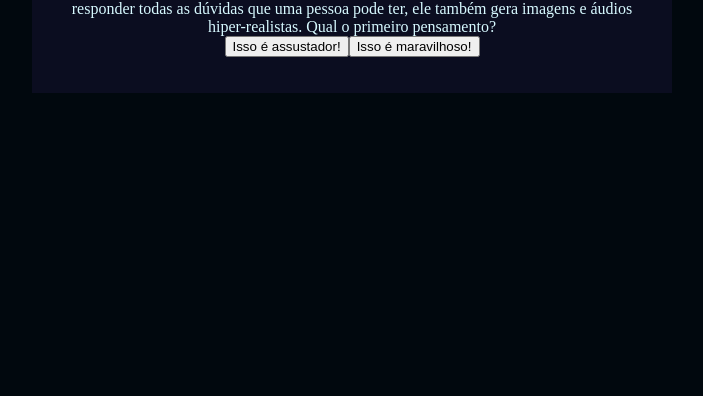
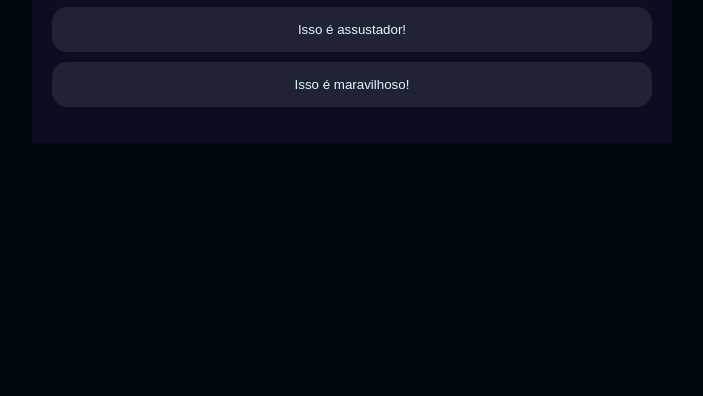
Before and after one commit to VitoriaLevoratto/brainstormingalura, a plain HTML site: page index.html in a window 1280 px wide. Shown: the part 420-816 px from the top of the page, without its empty margins (288-991 px from the left). Drawn offline with Linux system fonts and the light colour scheme.

Commit message:
Add files via upload
alterações teste

```diff
--- a/script.js
+++ b/script.js
@@ -10,11 +10,11 @@ const perguntas = [
         alternativas: [
             {
                 texto: "Isso é assustador!",
-                afirmacao: "afirmacao"
+                afirmacao: "No início ficou com medo do que essa tecnologia pode fazer."
             },
             {
                 texto: "Isso é maravilhoso!",
-                afirmacao: "afirmacao"
+                afirmacao: "Quis saber como usar IA no seu dia a dia."
             }
         ]
     },
@@ -23,11 +23,11 @@ const perguntas = [
         alternativas: [
             {
                 texto: "Utiliza uma ferramenta de busca na internet que utiliza IA para que ela ajude a encontrar informações relevantes para o trabalho e explique numa linguagem que facilite o entendimento.",
-                afirmacao: "afirmacao"
+                afirmacao: "Conseguiu utilizar a IA para buscar informações úteis."
             },
             {
                 texto: "Escreve o trabalho com base nas conversas que teve com colegas, algumas pesquisas na internet e conhecimentos próprios sobre o tema.",
-                afirmacao: "afirmacao"
+                afirmacao: "Sentiu mais facilidade em utilizar seus próprios recursos para escrever seu trabalho."
             }
         ]
     },
@@ -36,11 +36,11 @@ const perguntas = [
         alternativas: [
             {
                 texto: "Defende a ideia de que a IA pode criar novas oportunidades de emprego e melhorar habilidades humanas.",
-                afirmacao: "afirmacao"
+                afirmacao: "Vem impulsionando a inovação na área de IA e luta para abrir novos caminhos profissionais com IA."
             },
             {
                 texto: "Me preocupo com as pessoas que perderão seus empregos para máquinas e defendem a importância de proteger os trabalhadores.",
-                afirmacao: "afirmacao"
+                afirmacao: "Sua preocupação com as pessoas motivou a criar um grupo de estudos entre trabalhadores para discutir meios de utilização de IA de forma ética."
             }
         ]
     },
@@ -49,11 +49,11 @@ const perguntas = [
         alternativas: [
             {
                 texto: "Criar uma imagem utilizando uma plataforma de design como o Paint.",
-                afirmacao: "afirmacao"
+                afirmacao: "Notou também que muitas pessoas não sabem ainda utilizar as ferramentas tradicionais e decidiu compartilhar seus conhecimentos de design utilizando ferramentas de pintura digital para iniciantes."
             },
             {
                 texto: "Criar uma imagem utilizando um gerador de imagem de IA.",
-                afirmacao: "afirmacao"
+                afirmacao: "Acelerou o processo de criação de trabalhos utilizando geradores de imagem e agora consegue ensinar pessoas que sentem dificuldades em desenhar manualmente como utilizar também!"
             }
         ]
     },
@@ -62,11 +62,11 @@ const perguntas = [
         alternativas: [
             {
                 texto: "Escrever comandos para o chat é uma forma de contribuir com o trabalho, por isso não é um problema utilizar o texto inteiro.",
-                afirmacao: "afirmacao"
+                afirmacao: "Infelizmente passou a utilizar a IA para fazer todas suas tarefas e agora se sente dependente da IA para tudo."
             },
             {
                 texto: "O chat pode ser uma tecnologia muito avançada, mas é preciso manter a atenção pois toda máquina erra, por isso revisar o trabalho e contribuir com as perspectivas pessoais é essencial.",
-                afirmacao: "afirmacao"
+                afirmacao: "Percebeu que toda IA reproduz orientações baseadas na empresa que programou e muito do que o chat escrevia não refletia o que pensava e por isso sabe que os textos gerados pela IA devem servir como auxílio e não resultado final. "
             }
         ]
     }
--- a/style.css
+++ b/style.css
@@ -26,3 +26,32 @@ body{
 h1{
     color: var(--cor-destaque);
 }
+
+.caixa-perguntas {
+    margin-bottom: 20px;
+}
+
+.caixa-alternativas button {
+    display: block;
+    width: 100%;
+    margin-bottom: 10px;
+}
+
+.caixa-alternativas button:last-child {
+    margin-bottom: 0;
+}
+
+
+button {
+    background-color: var(--cor-secundaria);
+    color: var(--cor-texto);
+    border: none;
+    border-radius: 15px;
+    padding: 15px;
+    transition: background-color 0.3s;
+}
+
+button:hover{
+    background-color: var(--cor-destaque);
+    color: var(--cor-principal);
+}
```
